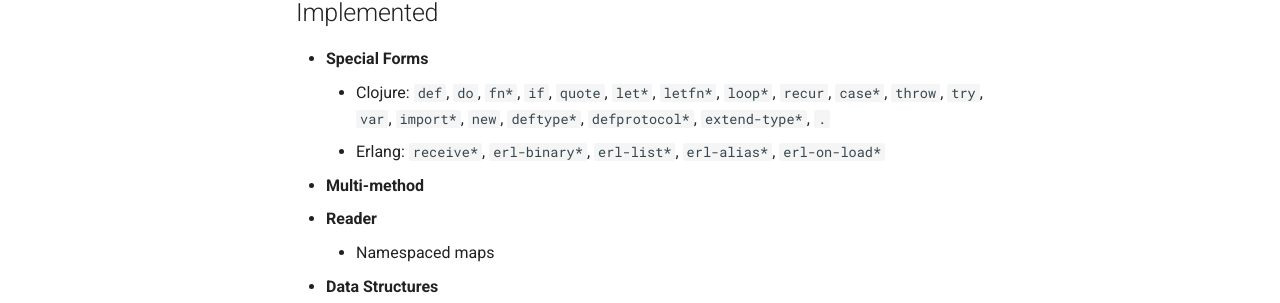
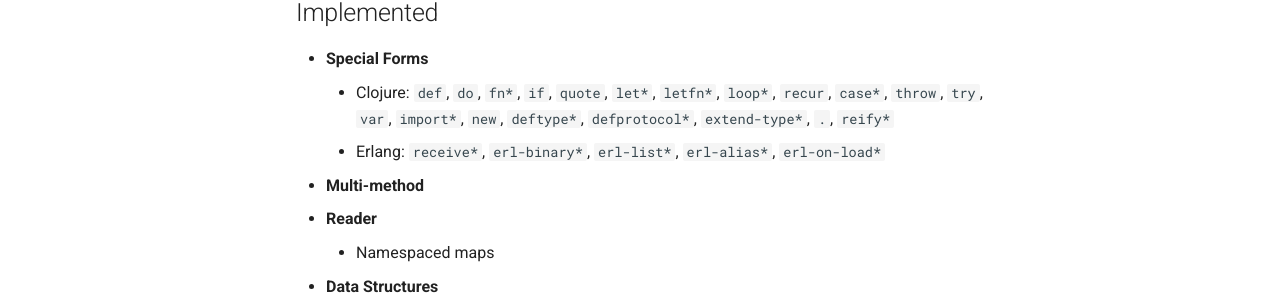
Before and after one commit to clojerl/clojerl.github.io, an MkDocs documentation site: the page built from docs/available-features.md, in a window 1280 px wide and 900 px high. Shown: the part 317-620 px from the top of the window. Built offline with MkDocs 1.6.1 and Material for MkDocs 9.7.7, drawn with Linux system fonts in a browser that asks for light colours; comment, search, counter and statistics services are not loaded; some of the changed text lies outside the part shown.

Commit message:
Add reify to implemented special forms and proxy to unsupported

```diff
--- a/docs/available-features.md
+++ b/docs/available-features.md
@@ -1,18 +1,18 @@
 # Available Features
 
-We provide here a list of the features that are already implemented and
-available, the ones that are still missing and those that can't or won't be
-supported.
+We provide here a list of the features that are already implemented
+and available, the ones that are still missing and those that can't or
+won't be supported.
 
-For a detailed list on the differences between Clojerl and Clojure please check
-[here](../differences-with-clojure).
+For a detailed list on the differences between Clojerl and Clojure
+please check [here](../differences-with-clojure).
 
 ## Implemented
 
 - **Special Forms**
-    - Clojure: `def`, `do`, `fn*`, `if`, `quote`, `let*`, `letfn*`, `loop*`,
-      `recur`, `case*`, `throw`, `try`, `var`, `import*`, `new`, `deftype*`,
-      `defprotocol*`, `extend-type*`, `.`
+    - Clojure: `def`, `do`, `fn*`, `if`, `quote`, `let*`, `letfn*`,
+      `loop*`, `recur`, `case*`, `throw`, `try`, `var`, `import*`,
+      `new`, `deftype*`, `defprotocol*`, `extend-type*`, `.`, `reify*`
     - Erlang: `receive*`, `erl-binary*`, `erl-list*`, `erl-alias*`,
       `erl-on-load*`
 - **Multi-method**
```
Also changed, not shown: other parts of docs/available-features.md (+2 -0 lines).
